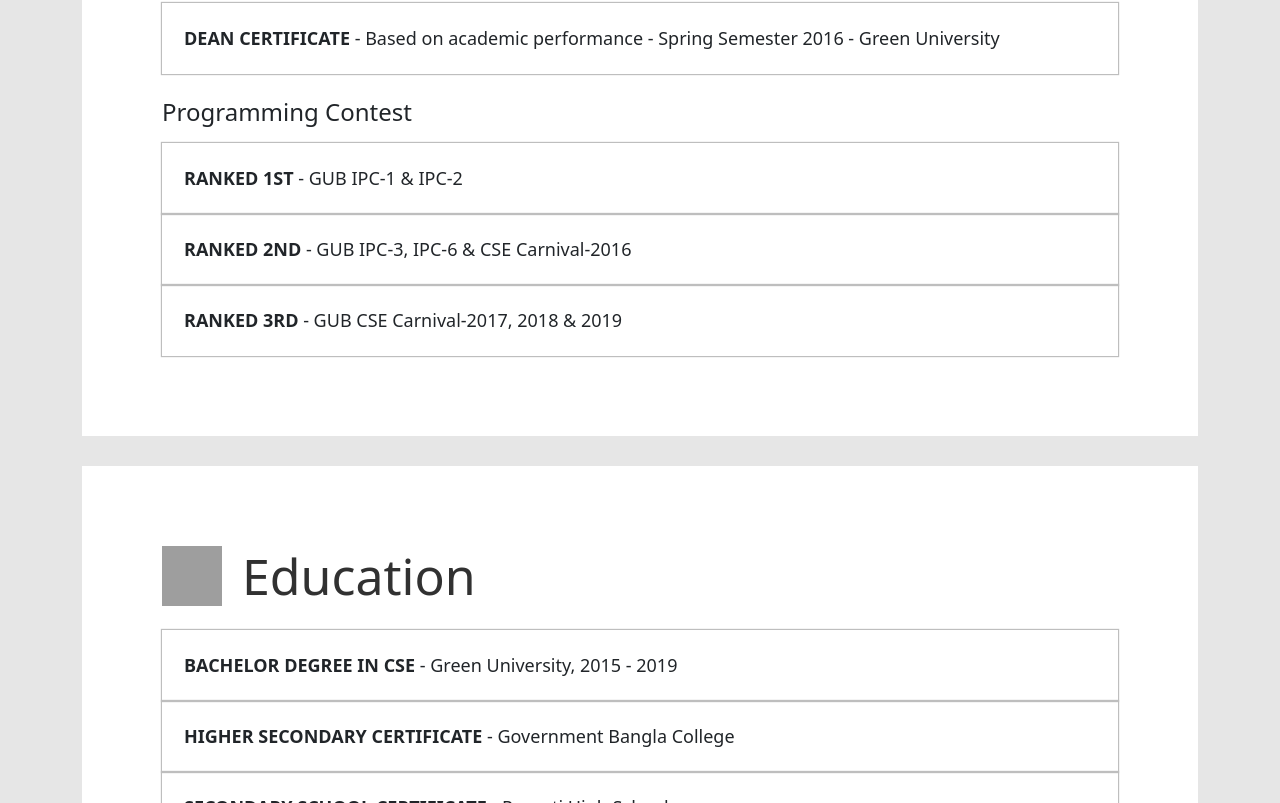
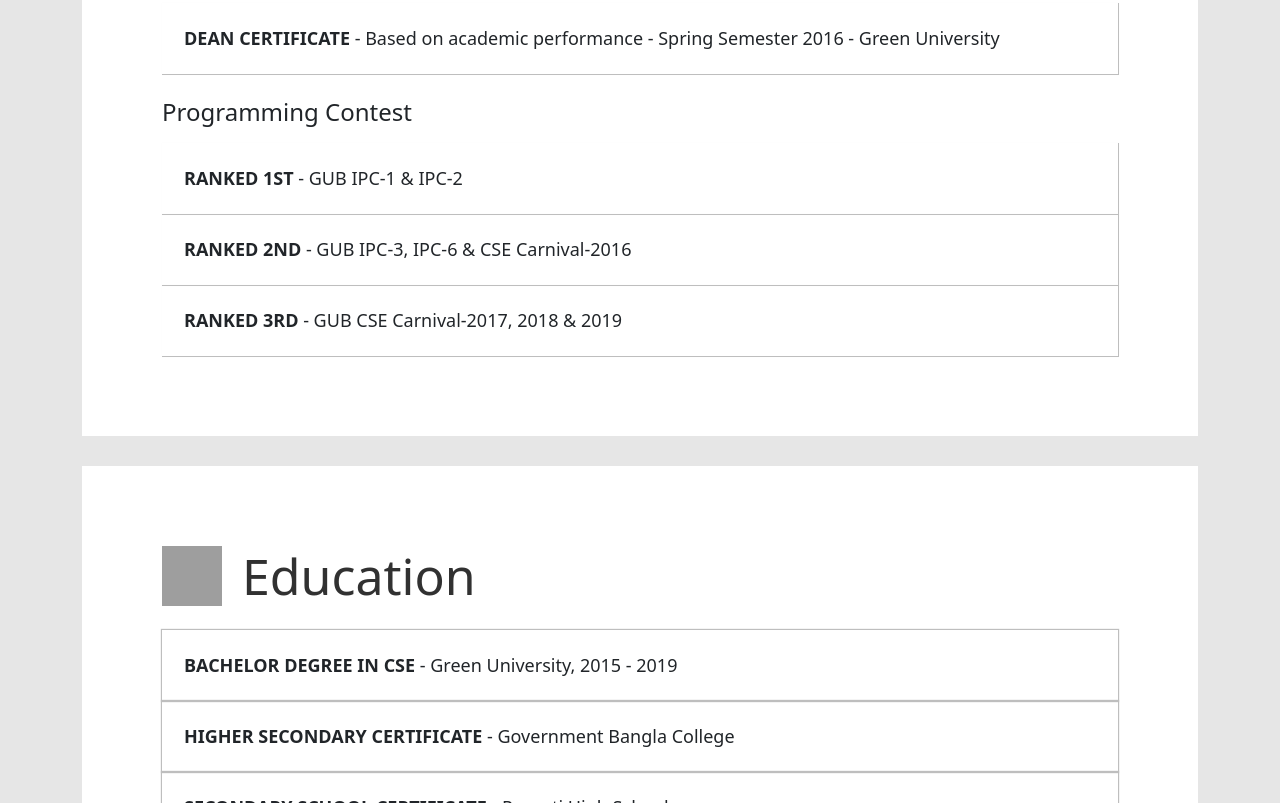
Before and after one commit to Rijwan-Hossain/responsive-design, a Next.js app: page /about in a window 1280 px wide. Shown: the part 1057-1860 px from the top of the page. Built offline with nearby package versions, Linux system fonts and the light colour scheme; grey boxes are pictures that could not be loaded.

Commit message:
few more changes

```diff
--- a/components/About/achievement.scss
+++ b/components/About/achievement.scss
@@ -27,7 +27,7 @@
 
 .award p {
     font-size: 18px;
-    box-shadow: 0px 0px 1px .8px rgb(190, 190, 190);
+    box-shadow: 0px 0px .5px .5px rgb(190, 190, 190);
     padding: 22px;
     margin-bottom: 0px;
 }
```
